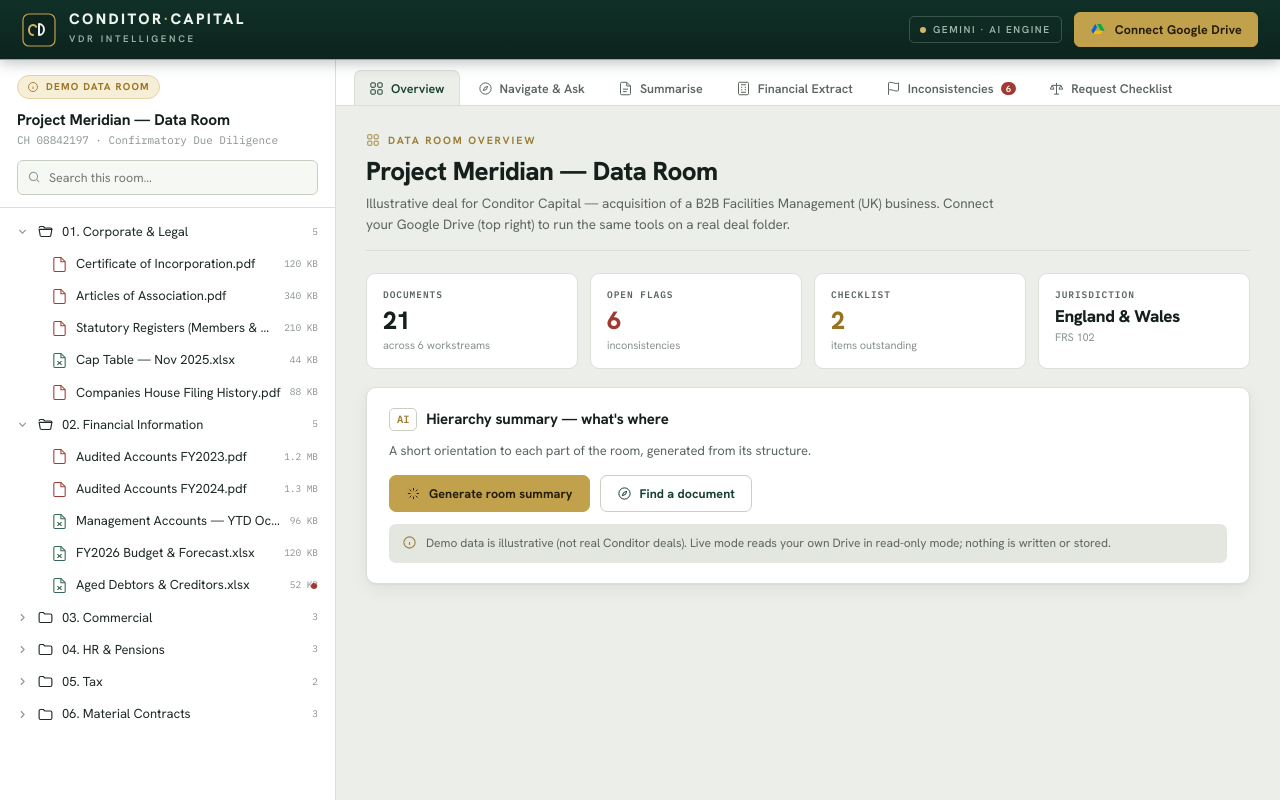
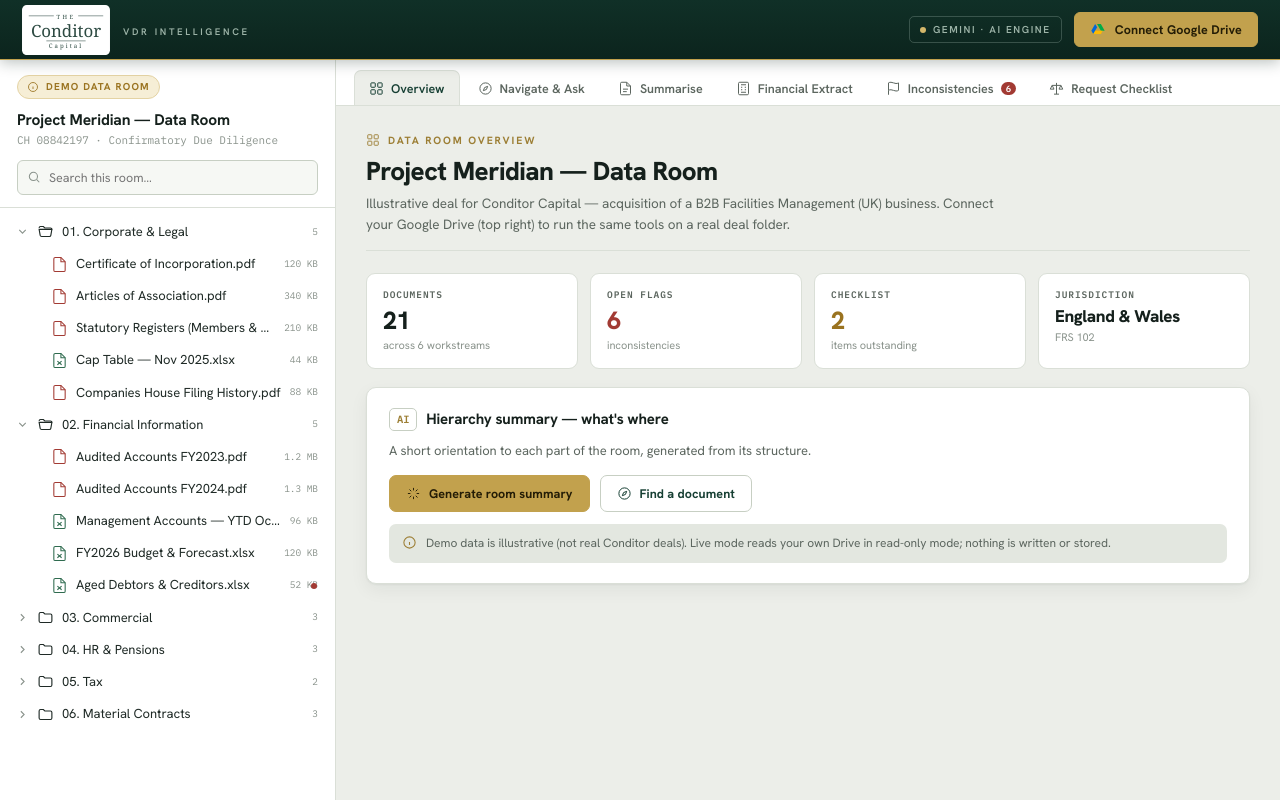
Before and after one commit to yuvrajshr/Conditor-AI-VDR, a website: page conditor-vdr-ai/index.html in a window 1280 px wide. Drawn offline with Linux system fonts and the light colour scheme.

Commit message:
Logo changed

```diff
--- a/conditor-vdr-ai/app.js
+++ b/conditor-vdr-ai/app.js
@@ -320,10 +320,7 @@ function topbar(){
   return `<div class="topbar">
     <div class="brand">
       <div class="mark">${markSVG()}</div>
-      <div>
-        <div class="name">Conditor<b>·</b>Capital</div>
-        <div class="tag">VDR Intelligence</div>
-      </div>
+      <div class="tag" style="font-size:9.5px;letter-spacing:.28em;text-transform:uppercase;color:#9db4a8;font-weight:600">VDR Intelligence</div>
     </div>
     <div class="tb-right">
       <div class="provider"><span class="d"></span>${CONFIG.AI_PROVIDER_LABEL} · AI Engine</div>
@@ -335,10 +332,14 @@ function topbar(){
   </div>`;
 }
 function markSVG(){
-  return `<svg viewBox="0 0 34 34" fill="none" xmlns="http://www.w3.org/2000/svg">
-    <rect x="1" y="1" width="32" height="32" rx="6" fill="#0c241d" stroke="#c2a14d" stroke-width="1.2"/>
-    <path d="M11 22c-2.2 0-4-2.2-4-5s1.8-5 4-5c1.3 0 2.4.7 3.1 1.8" stroke="#d4b76a" stroke-width="2" stroke-linecap="round"/>
-    <path d="M17 11v11M17 11c2.8 0 5 2.4 5 5.5S19.8 22 17 22" stroke="#eef3ef" stroke-width="2" stroke-linecap="round" stroke-linejoin="round"/>
+  return `<svg viewBox="0 0 130 74" xmlns="http://www.w3.org/2000/svg">
+    <rect width="130" height="74" rx="7" fill="#ffffff"/>
+    <line x1="10" y1="16" x2="47" y2="16" stroke="#2d4a42" stroke-width="0.8"/>
+    <text x="65" y="20" text-anchor="middle" font-family="Georgia,serif" font-size="8.5" fill="#2d4a42" letter-spacing="3.5">THE</text>
+    <line x1="83" y1="16" x2="120" y2="16" stroke="#2d4a42" stroke-width="0.8"/>
+    <text x="65" y="47" text-anchor="middle" font-family="Georgia,'Times New Roman',serif" font-size="25" fill="#2d4a42">Conditor</text>
+    <line x1="36" y1="53" x2="94" y2="53" stroke="#2d4a42" stroke-width="0.8"/>
+    <text x="65" y="64" text-anchor="middle" font-family="Georgia,serif" font-size="9" fill="#2d4a42" letter-spacing="3">Capital</text>
   </svg>`;
 }
 
--- a/conditor-vdr-ai/index.html
+++ b/conditor-vdr-ai/index.html
@@ -43,7 +43,7 @@ a{color:var(--g600)}
   box-shadow:0 2px 14px rgba(12,36,29,.3);position:relative;z-index:40;
 }
 .brand{display:flex;align-items:center;gap:13px}
-.mark{width:34px;height:34px;flex-shrink:0;position:relative}
+.mark{width:88px;height:50px;flex-shrink:0;position:relative}
 .brand .name{font-weight:800;font-size:15px;letter-spacing:.16em;line-height:1;text-transform:uppercase}
 .brand .name b{color:var(--gold2);font-weight:800}
 .brand .tag{font-size:9.5px;letter-spacing:.28em;text-transform:uppercase;color:#9db4a8;margin-top:5px;font-weight:600}
```
